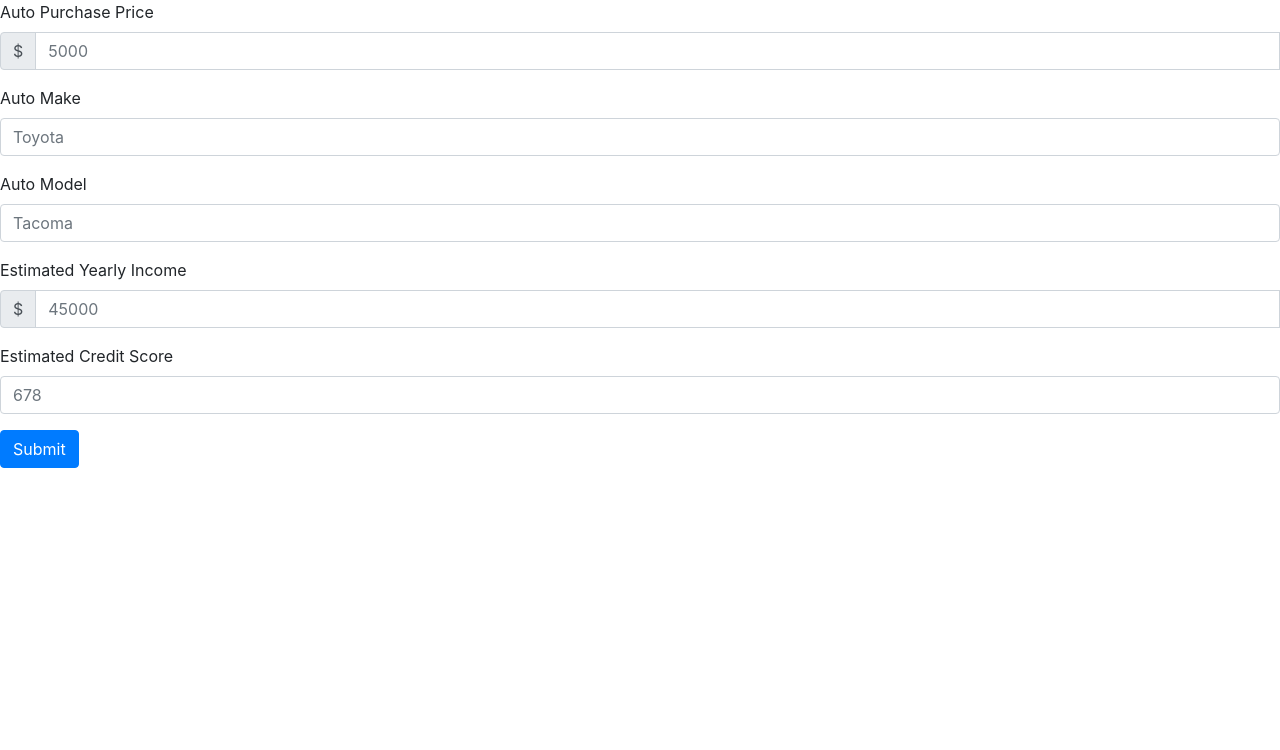
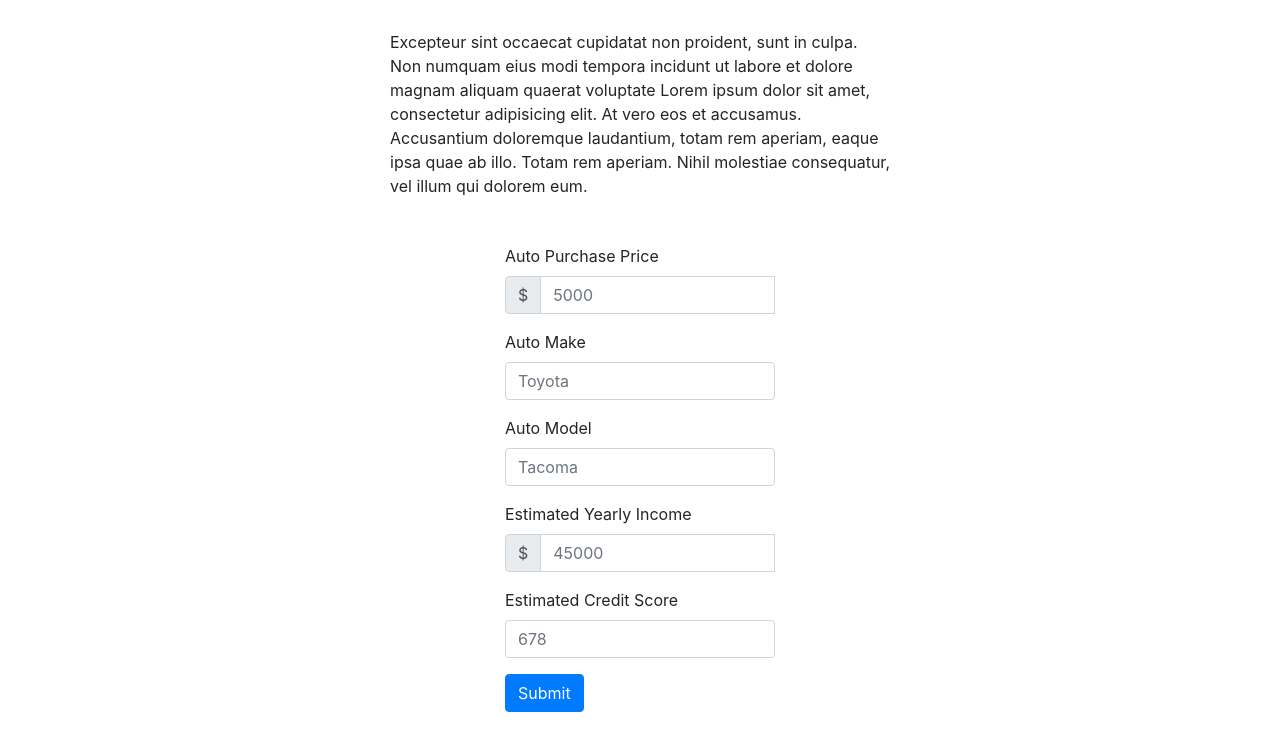
Before and after one commit to amenotu/cc_cuna, a React (Create React App) app: page / in a window 1280 px wide. Shown: the top 750 px of the page. Built offline with nearby package versions, Linux system fonts and the light colour scheme.

Commit message:
Added styling

```diff
--- a/src/App.css
+++ b/src/App.css
@@ -1,38 +1,12 @@
-.App {
-  text-align: center;
+.container {
+  margin: auto;
+  width: 300px;
+  padding-bottom: 30px;
+  padding-top: 30px;
 }
 
-.App-logo {
-  height: 40vmin;
-  pointer-events: none;
+.text-container {
+  width: 500px;
+  margin: auto;
+  padding-top: 30px;
 }
-
-@media (prefers-reduced-motion: no-preference) {
-  .App-logo {
-    animation: App-logo-spin infinite 20s linear;
-  }
-}
-
-.App-header {
-  background-color: #282c34;
-  min-height: 100vh;
-  display: flex;
-  flex-direction: column;
-  align-items: center;
-  justify-content: center;
-  font-size: calc(10px + 2vmin);
-  color: white;
-}
-
-.App-link {
-  color: #61dafb;
-}
-
-@keyframes App-logo-spin {
-  from {
-    transform: rotate(0deg);
-  }
-  to {
-    transform: rotate(360deg);
-  }
-}
--- a/src/App.tsx
+++ b/src/App.tsx
@@ -1,6 +1,7 @@
 import "bootstrap/dist/css/bootstrap.min.css";
 import React from "react";
 import { Route, Switch } from "react-router-dom";
+import "./App.css";
 import DisqualificationPage from "./components/DisqualificationPage";
 import LandingPage from "./components/LandingPage";
 import NewAccountPage from "./components/NewAccountPage";
--- a/src/components/DisqualificationPage.tsx
+++ b/src/components/DisqualificationPage.tsx
@@ -5,7 +5,7 @@ export default function DisqualificationNotice() {
   const { disqualificationMessage } = useContext(AppContext);
 
   return (
-    <div>
+    <div className="text-container">
       <p>{disqualificationMessage}</p>
       <p>
         Please contact customer service at 1-800-XXX-XXXX for further
--- a/src/components/LandingPage.tsx
+++ b/src/components/LandingPage.tsx
@@ -82,6 +82,17 @@ export default function LandingPage() {
 
   return (
     <div>
+      <div className="text-container">
+        <p>
+          Excepteur sint occaecat cupidatat non proident, sunt in culpa. Non
+          numquam eius modi tempora incidunt ut labore et dolore magnam aliquam
+          quaerat voluptate Lorem ipsum dolor sit amet, consectetur adipisicing
+          elit. At vero eos et accusamus. Accusantium doloremque laudantium,
+          totam rem aperiam, eaque ipsa quae ab illo. Totam rem aperiam. Nihil
+          molestiae consequatur, vel illum qui dolorem eum.
+        </p>
+      </div>
+      <div className="container">
         <Form
           noValidate
           validated={isValid}
@@ -179,5 +190,6 @@ export default function LandingPage() {
           </Button>
         </Form>
       </div>
+    </div>
   );
 }
--- a/src/components/NewAccountPage.tsx
+++ b/src/components/NewAccountPage.tsx
@@ -63,7 +63,8 @@ export default function CreateUserPage() {
     }
   };
 
-  const checkEmail = (email: string) => {
+  const checkEmail = (e: React.ChangeEvent<HTMLInputElement>) => {
+    const email = e.target.value;
     const validatedEmail = /^\w+([.-]?\w+)*@\w+([.-]?\w+)*(\.\w{2,3})+$/.test(
       email
     );
@@ -78,8 +79,9 @@ export default function CreateUserPage() {
     }
   };
 
-  const checkPassword = (passwordToCheck: string) => {
+  const checkPassword = (e: React.ChangeEvent<HTMLInputElement>) => {
     let message = "Please enter a valid password.";
+    const passwordToCheck = e.target.value;
     const passwordCharacterCheck = /[0-9~!@#$%^&*()_+=]/g.test(passwordToCheck);
     const passwordLength = passwordToCheck.length;
 
@@ -106,7 +108,7 @@ export default function CreateUserPage() {
   };
 
   return (
-    <div>
+    <div className="container">
       <Form noValidate onSubmit={handleSubmit} data-testid="new-account-form">
         <Form.Group>
           <Form.Label>Email address</Form.Label>
@@ -116,7 +118,7 @@ export default function CreateUserPage() {
             placeholder="john.doe@example.com"
             onChange={(e: React.ChangeEvent<HTMLInputElement>) => {
               handleChange(e);
-              checkEmail(e.target.value);
+              checkEmail(e);
             }}
             isValid={isEmailValid}
             isInvalid={isEmailInvalid}
@@ -135,7 +137,7 @@ export default function CreateUserPage() {
             placeholder="Password"
             onChange={(e: React.ChangeEvent<HTMLInputElement>) => {
               handleChange(e);
-              checkPassword(e.target.value);
+              checkPassword(e);
             }}
             isValid={isPasswordValid}
             isInvalid={isPasswordInvalid}
```
Lines whose indentation alone changed are shown as unchanged.
